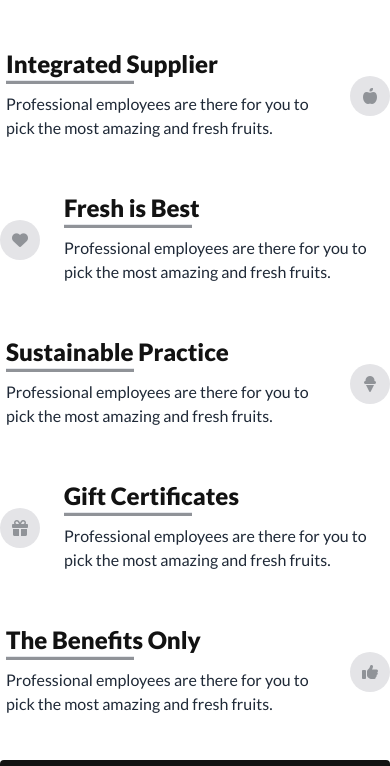
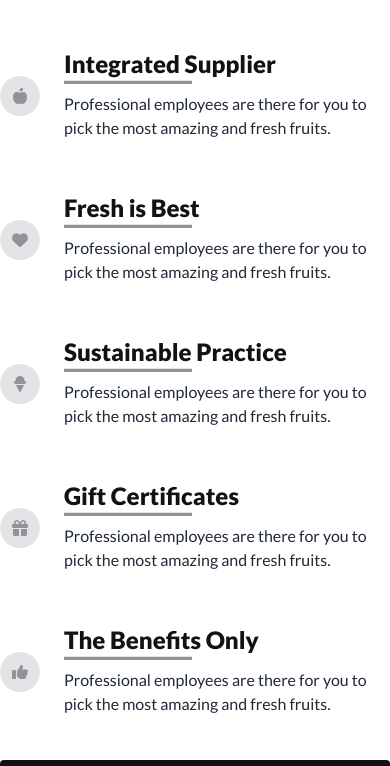
Before and after one commit to naazmunNaj/Fruit_Brust, a plain HTML site: page index.html in a window 390 px wide. Shown: the part 5879-6645 px from the top of the page. Drawn offline with nearby package versions, Linux system fonts and the light colour scheme.

Commit message:
row-reverse correction for responsive

```diff
--- a/index.html
+++ b/index.html
@@ -893,7 +893,7 @@
             <img src="./images/whychoose1.png" alt="" />
           </div>
           <!-- box 3 -->
-          <div class="box flex items-center gap-6 flex-row-reverse">
+          <div class="box flex items-center gap-6 lg:flex-row-reverse">
             <div
               class="icons w-10 h-10 bg-zinc-200 rounded-full flex justify-center items-center"
             >
@@ -929,7 +929,7 @@
             </div>
           </div>
           <!-- box 5 -->
-          <div class="box flex items-center gap-6 flex-row-reverse">
+          <div class="box flex items-center gap-6 lg:flex-row-reverse">
             <div
               class="icons w-10 h-10 bg-zinc-200 rounded-full flex justify-center items-center"
             >
@@ -965,7 +965,7 @@
             </div>
           </div>
           <!-- box 7 -->
-          <div class="box flex items-center gap-6 flex-row-reverse">
+          <div class="box flex items-center gap-6 lg:flex-row-reverse">
             <div
               class="icons w-10 h-10 bg-zinc-200 rounded-full flex justify-center items-center"
             >
```
